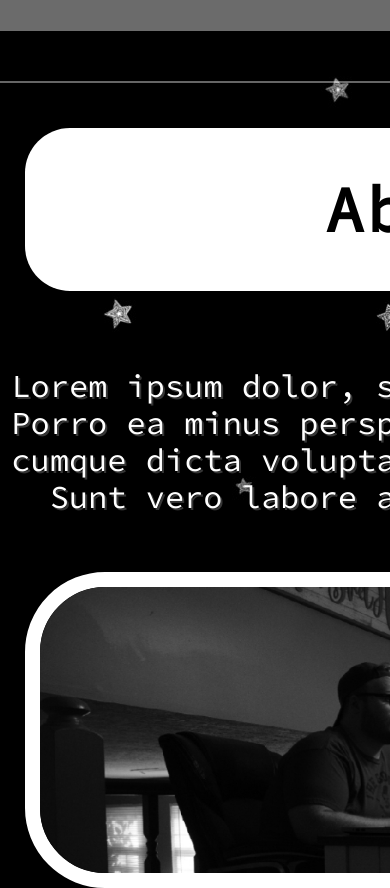
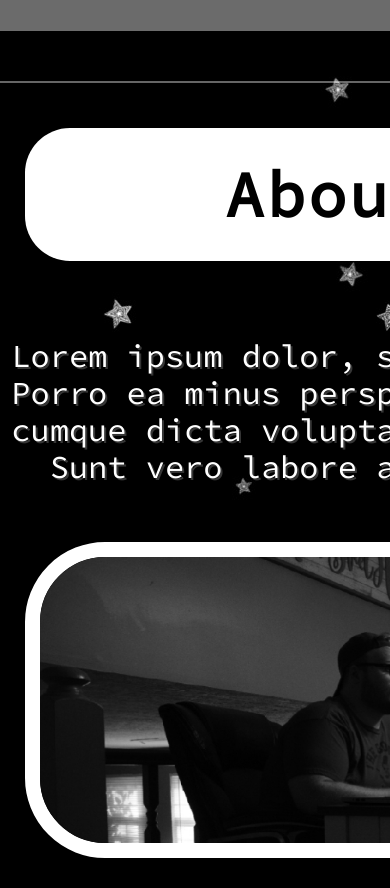
Before and after one commit to thomaswilliams78952/code_louisville_project_2021fewd, a plain HTML site: page index.html in a window 390 px wide. Shown: the part 900-1788 px from the top of the page. Drawn offline with Linux system fonts and the light colour scheme.

Commit message:
editing media query

```diff
--- a/styles.css
+++ b/styles.css
@@ -119,6 +119,7 @@ nav ul li a:hover {
     color: black;
     background: white;
     border-radius: 45px;
+    transition: .2s;
 }
 
 .about p {
@@ -170,7 +171,7 @@ nav ul li a:hover {
 .head-flex {
     display: flex;
     flex-direction: column;
-    margin: 0 10px;
+    margin: 0 100px;
 }
 
 .head-flex h2 {
@@ -252,7 +253,7 @@ footer h3 {
     font-size: medium;
     margin: 20px 0 0 0;
     box-shadow: 1px 1px 1px black;
-    transition: 0.2s;
+    transition: 0.4s;
 }
 
 .btt:hover {
@@ -276,6 +277,7 @@ footer h3 {
     border: solid white 2px;
     border-radius: 15px;
     box-shadow: 2px 2px 2px black;
+    transition: .4s;
 }
 
 .icon:hover {
@@ -319,6 +321,17 @@ footer p {
 
     }
 
+    .about h1 {
+        display: inline-block;
+        margin: 45px 25px;
+        padding: 30px 200px;
+        font-weight: 600;
+        color: black;
+        background: white;
+        border-radius: 45px;
+        transition: .2s;
+    }
+
     .about p {
         /* margin-left: 150px;
         margin-right: 150px; */
```
Also changed, not shown: 1 other file.
